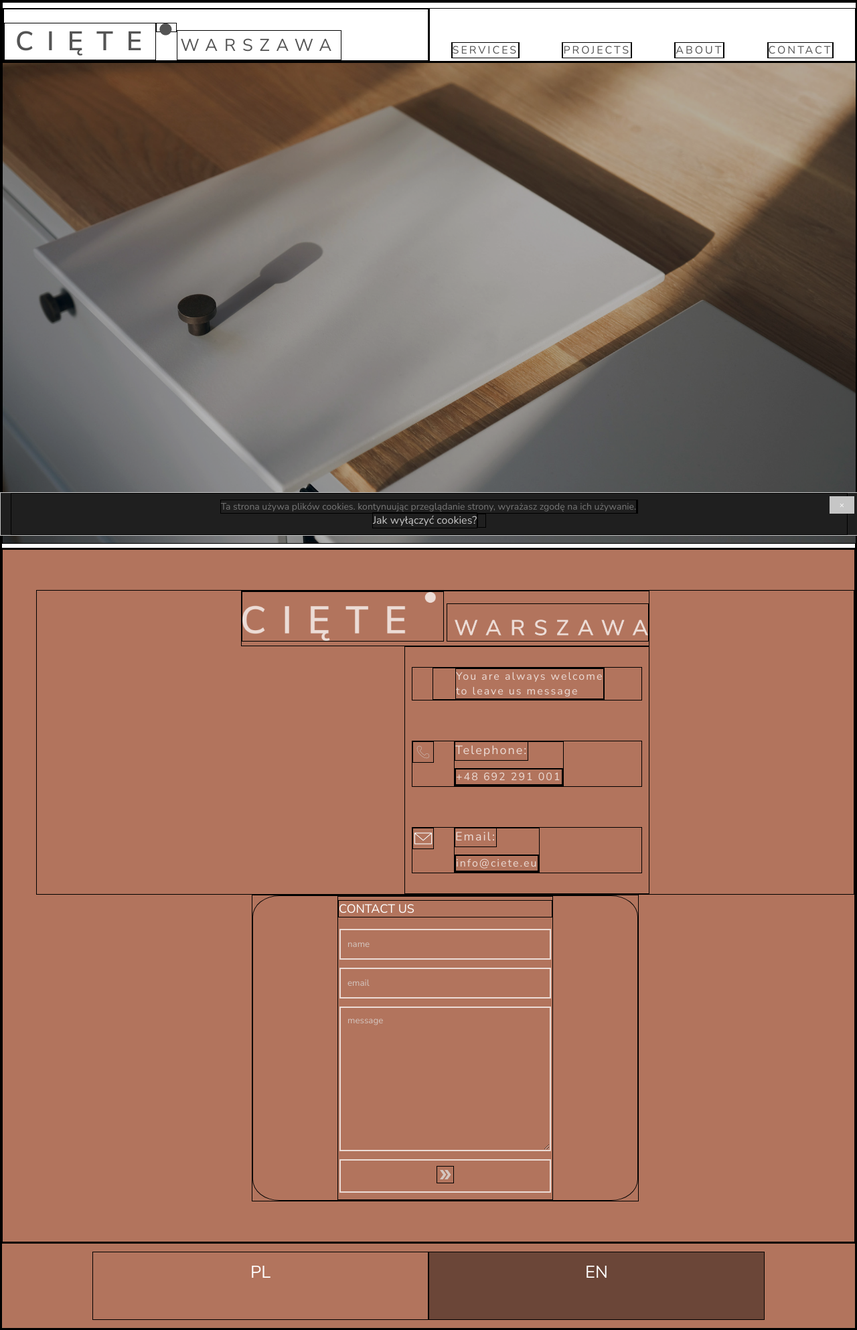
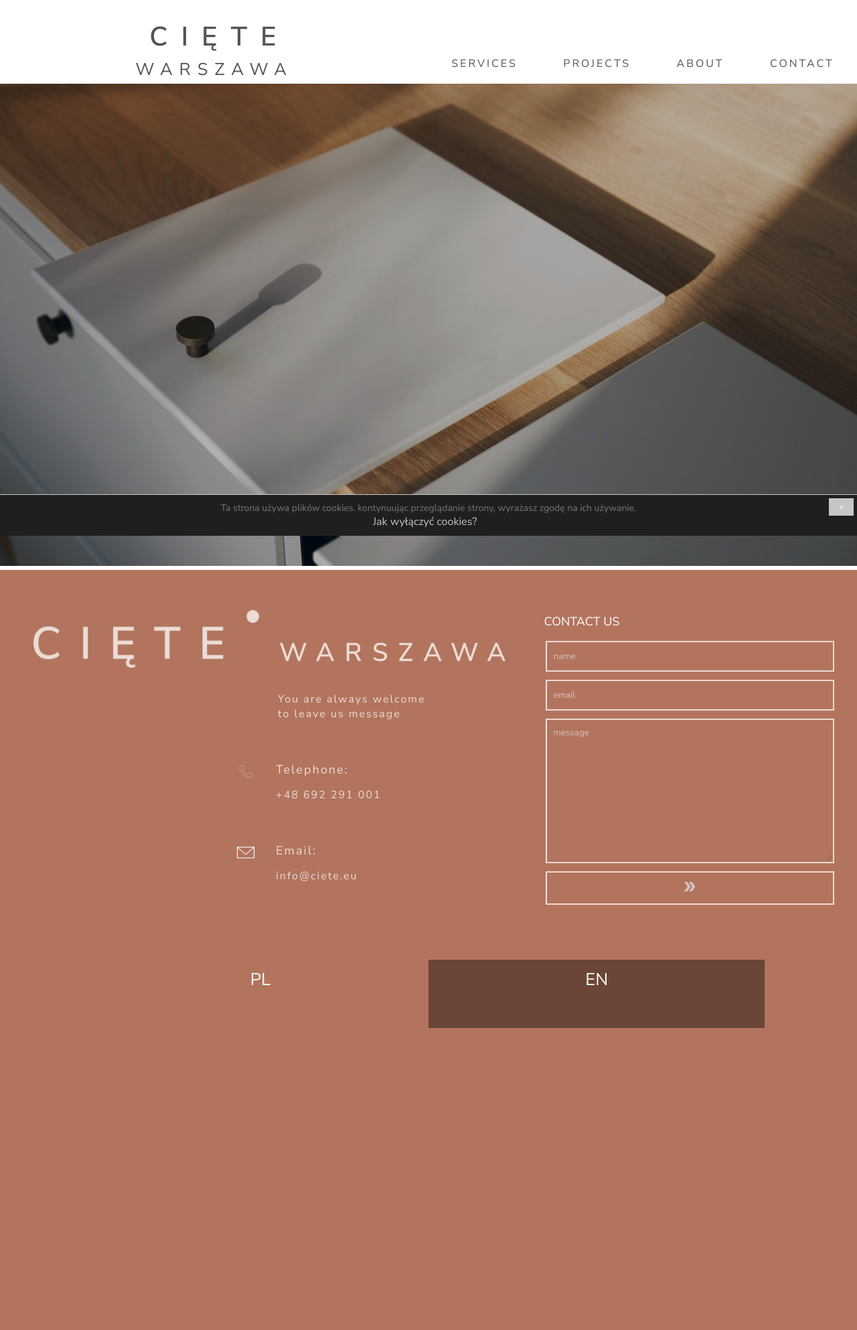
Before and after one commit to bartosz-jastrzebski/Ciete, a Django app: template commonfiles/templates/base.html in a window 1280 px wide. Shown: the whole page at 67% size. After the commit the page ends 1535 px from the top, so only its background shows below. Run offline with Django 3.2, Linux system fonts and the light colour scheme; the template is opened without the code that fills it: values that come from a table or form of the project are taken from there, others are empty; tables that the repository leaves empty hold one stand-in row (values such as "Sample post"); some libraries are stand-ins or nearby versions.

Commit message:
Fixed looks for normal ipad

```diff
--- a/commonfiles/static/css/main.scss
+++ b/commonfiles/static/css/main.scss
@@ -23,9 +23,9 @@ $text-translate: 400px;
 
 
 // RESETS
-* {
-  border: 1px solid black;
-}
+// * {
+//   border: 1px solid black;
+// }
 
 input:-webkit-autofill,
 input:-webkit-autofill:hover,
@@ -789,6 +789,12 @@ figure {
 
 
 @media all and (max-width: 900px), (max-device-width: 900px) {
+
+  #offer, #about {
+    .block__content, .block__header {
+      flex: 1 1 300px;
+    }
+  }
   .block__content--about {
     img {
       width: 100%;
@@ -801,7 +807,8 @@ figure {
       margin: 10px;
       max-width: 50vw;
       .signature {
-        height: 130px;
+        height: 90px;
+
         max-width: none;
       }
     }
@@ -813,19 +820,34 @@ figure {
     }
 
   }
-  .wrapper__item--logo,
-  .wrapper__item--contact,
-  .wrapper__item--form {
-    flex-basis: 100%;
+  // .wrapper__item--logo,
+  // .wrapper__item--contact,
+  // .wrapper__item--form {
+  //   flex-basis: 100%;
+  // }
+  .wrapper__item {
+    &--logo .bottom-logo {
+      width: 48%;
+    }
+    &--form form {
+      width: 34vw;
+    }
   }
-  .navbar-menu--item {
-    font-size: 1rem;
+
+  .navbar-menu__item {
+    font-size: 2rem;
+    margin-top: 14px;
+    margin-bottom: 14px;
   }
   .navbar-logo__headers {
     margin-left: auto !important;
     margin-right: auto !important;
     padding-top: 20px;
     max-width: none;
+    display: grid;
+    span {
+      display: none;
+    }
   }
   .languages {
     position: inherit;
```
Also changed, not shown: commonfiles/static/css/main.css, 1 other file.
